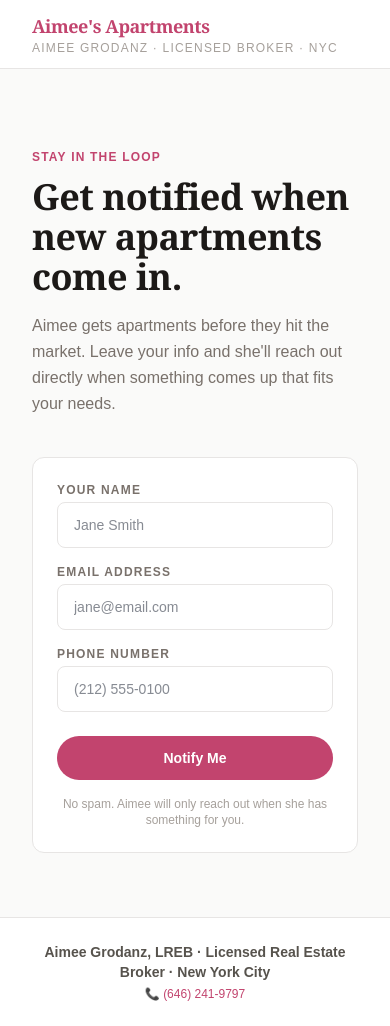
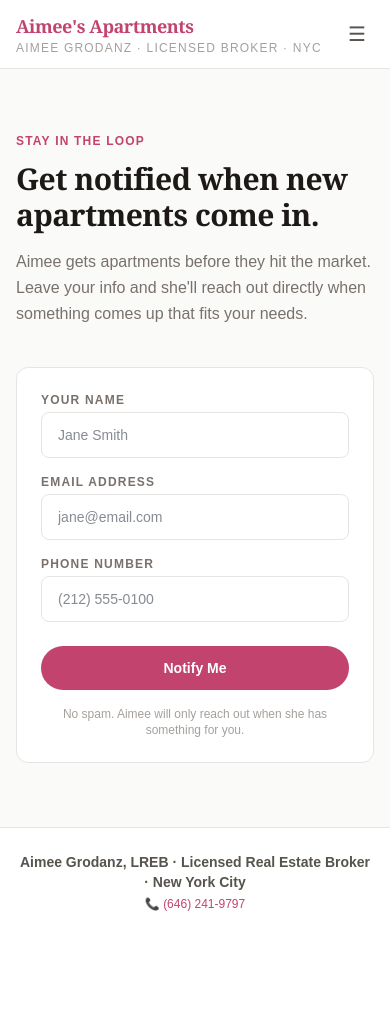
Before and after one commit to bbcushman/aimees-apartments, a Next.js app: page /subscribe in a window 390 px wide. After the commit the page ends 936 px from the top, so only its background shows below. Built offline with nearby package versions, Linux system fonts and the light colour scheme; no server answers.

Commit message:
Add mobile menu to subscribe page

```diff
--- a/app/subscribe/page.js
+++ b/app/subscribe/page.js
@@ -5,6 +5,7 @@ import { supabase } from "../../lib/supabase";
 
 export default function Subscribe() {
   const [scrolled, setScrolled] = useState(false);
+  const [menuOpen, setMenuOpen] = useState(false);
   const [form, setForm] = useState({ name: "", email: "", phone: "" });
   const [saving, setSaving] = useState(false);
   const [success, setSuccess] = useState(false);
@@ -36,7 +37,7 @@ export default function Subscribe() {
     <div className="min-h-screen bg-stone-50 text-gray-900" style={{fontFamily: "'Georgia', serif"}}>
 
       <nav className={`sticky top-0 z-50 transition-all duration-300 ${scrolled ? "bg-white shadow-md" : "bg-white/90 backdrop-blur-sm"} border-b border-stone-200`}>
-        <div className="max-w-5xl mx-auto px-8 py-3 flex items-center justify-between">
+        <div className="max-w-5xl mx-auto px-4 sm:px-8 py-3 flex items-center justify-between">
           <div>
             <a href="/" className="text-lg font-bold tracking-tight" style={{color: "#c2446e"}}>Aimee's Apartments</a>
             <div className="text-xs text-stone-400 tracking-widest uppercase" style={{fontFamily: "sans-serif"}}>Aimee Grodanz · Licensed Broker · NYC</div>
@@ -50,10 +51,22 @@ export default function Subscribe() {
             <a href="/contact" className="text-sm font-semibold text-white px-5 py-2 rounded-full transition-all hover:opacity-90" style={{backgroundColor: "#c2446e"}}>Contact</a>
             <a href="/admin" className="text-sm text-stone-400 hover:text-stone-600 transition-colors">Admin</a>
           </div>
+          <button onClick={() => setMenuOpen(!menuOpen)} className="md:hidden text-stone-600 text-xl p-2">☰</button>
         </div>
+        {menuOpen && (
+          <div className="md:hidden bg-white border-t border-stone-100 px-6 py-4 flex flex-col gap-4 text-sm text-stone-600" style={{fontFamily: "sans-serif"}}>
+            <a href="/" className="py-1">Home</a>
+            <a href="/apply" className="py-1">How to Apply</a>
+            <a href="/tips" className="py-1">Tips</a>
+            <a href="/listings" className="py-1">Listings</a>
+            <a href="/testimonials" className="py-1">Testimonials</a>
+            <a href="/contact" className="py-1 font-bold" style={{color: "#c2446e"}}>Contact</a>
+            <a href="/admin" className="py-1 text-stone-400">Admin</a>
+          </div>
+        )}
       </nav>
 
-      <div className="max-w-lg mx-auto px-8 pt-20 pb-16">
+      <div className="max-w-lg mx-auto px-4 sm:px-8 pt-16 pb-16">
         {success ? (
           <div className="text-center">
             <div className="text-5xl mb-6">🏡</div>
@@ -66,7 +79,7 @@ export default function Subscribe() {
         ) : (
           <>
             <div className="text-xs tracking-widest uppercase font-semibold mb-3" style={{color: "#c2446e", fontFamily: "sans-serif"}}>Stay in the loop</div>
-            <h1 className="text-4xl font-bold text-stone-900 mb-4" style={{letterSpacing: "-0.5px"}}>Get notified when new apartments come in.</h1>
+            <h1 className="text-3xl sm:text-4xl font-bold text-stone-900 mb-4" style={{letterSpacing: "-0.5px"}}>Get notified when new apartments come in.</h1>
             <p className="text-stone-500 text-base leading-relaxed mb-10" style={{fontFamily: "sans-serif"}}>
               Aimee gets apartments before they hit the market. Leave your info and she'll reach out directly when something comes up that fits your needs.
             </p>
@@ -103,7 +116,7 @@ export default function Subscribe() {
         )}
       </div>
 
-      <footer className="bg-white border-t border-stone-200 px-8 py-6 text-center" style={{fontFamily: "sans-serif"}}>
+      <footer className="bg-white border-t border-stone-200 px-4 sm:px-8 py-6 text-center" style={{fontFamily: "sans-serif"}}>
         <p className="font-semibold text-stone-600 text-sm mb-1">Aimee Grodanz, LREB · Licensed Real Estate Broker · New York City</p>
         <p className="text-stone-400 text-xs">📞 <a href="tel:+16462419797" className="hover:underline" style={{color: "#c2446e"}}>(646) 241-9797</a></p>
       </footer>
```
